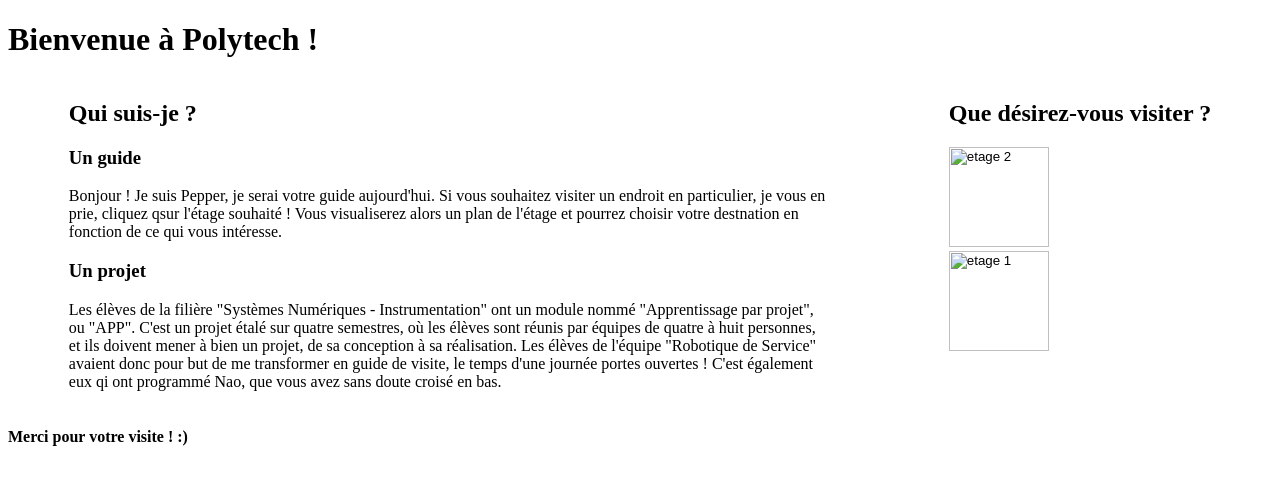
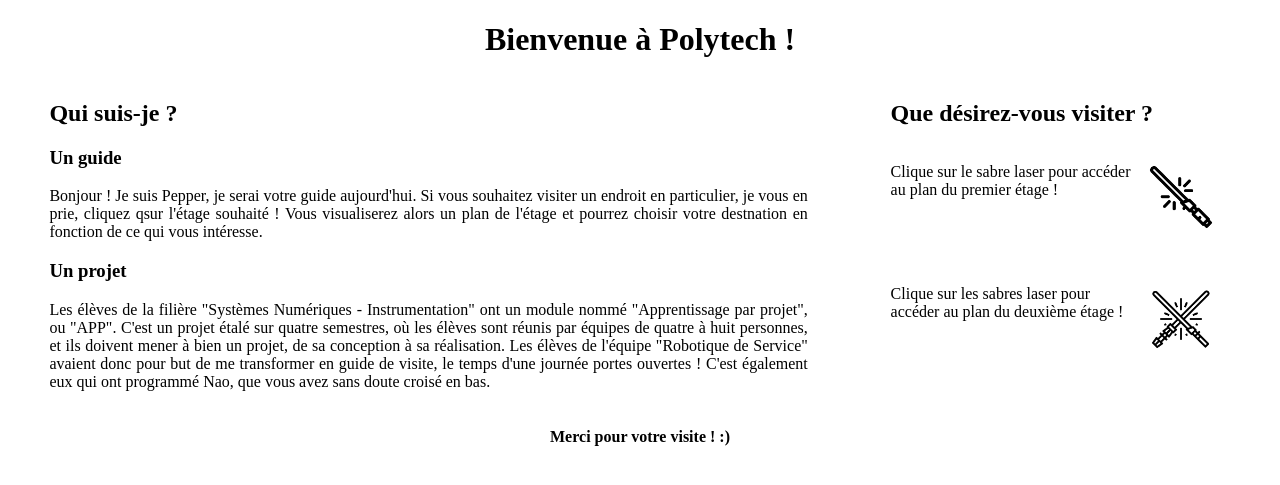
Before and after one commit to PolytechAnnecy-RobotiqueDeService/APP_RobotiqueDeService, a PHP site: page / in a window 1280 px wide. Shown: the top 485 px of the page. Run offline with PHP 8.4, Linux system fonts and the light colour scheme.

Commit message:
finalisation page d'accueil sauf fond et site web

```diff
--- a/Tablette/html/index.html
+++ b/Tablette/html/index.html
@@ -8,6 +8,7 @@
 </head>
 
 <body>
+	<div class="fond">
 
 		<h1>Bienvenue à Polytech !</h1>
 
@@ -18,17 +19,21 @@
 				<h3>Un guide</h3>
 				<p>Bonjour ! Je suis Pepper, je serai votre guide aujourd'hui. Si vous souhaitez visiter un endroit en particulier, je vous en prie, cliquez qsur l'étage souhaité ! Vous visualiserez alors un plan de l'étage et pourrez choisir votre destnation en fonction de ce qui vous intéresse. </p>
 				<h3>Un projet</h3>
-            <p>Les élèves de la filière "Systèmes Numériques - Instrumentation" ont un module nommé "Apprentissage par projet", ou "APP". C'est un projet étalé sur quatre semestres, où les élèves sont réunis par équipes de quatre à huit personnes, et ils doivent mener à bien un projet, de sa conception à sa réalisation. Les élèves de l'équipe "Robotique de Service" avaient donc pour but de me transformer en guide de visite, le temps d'une journée portes ouvertes ! C'est également eux qi ont programmé Nao, que vous avez sans doute croisé en bas. </p>
+				<p>Les élèves de la filière "Systèmes Numériques - Instrumentation" ont un module nommé "Apprentissage par projet", ou "APP". C'est un projet étalé sur quatre semestres, où les élèves sont réunis par équipes de quatre à huit personnes, et ils doivent mener à bien un projet, de sa conception à sa réalisation. Les élèves de l'équipe "Robotique de Service" avaient donc pour but de me transformer en guide de visite, le temps d'une journée portes ouvertes ! C'est également eux qui ont programmé Nao, que vous avez sans doute croisé en bas. </p>
 			</div>
 
 			<div id = "visite">
 				<h2>Que désirez-vous visiter ?</h2>
-			<div class="bouton_etage"><a href="pages/etage_2/etage_2.html"><input type="image" value="etage 2" width="100" height="100"></a></div>
-			<div class="bouton_etage"><a href="pages/etage_1/etage_1.html"><input type="image" value="etage 1" width="100" height="100"></a></div>
+				<div class="bouton_etage"><p>Clique sur le sabre laser pour accéder au plan du premier étage ! </p><a href="pages/etage_1/etage_1.html"><input type="image" src ="pages/images/sabrelaser.png" width="100" height="100"></a></div>
+				<br>
+				<div class="bouton_etage"><p>Clique sur les sabres laser pour accéder au plan du deuxième étage !</p><a href="pages/etage_2/etage_2.html"><input type="image" src="pages/images/sabreslasers.png" width="100" height="100"></a></div>
+
+
 			</div>
 
 		</div>
 
 		<h4>Merci pour votre visite ! :) </h4>
+	</div>
 </body>
 </html>
--- a/Tablette/html/pages/index.css
+++ b/Tablette/html/pages/index.css
@@ -1,5 +1,9 @@
-.h1{
-    align-self: center;
+h1{
+    text-align: center;
+}
+
+h4{
+    text-align: center;
 }
 
 .contenu{
@@ -10,11 +14,17 @@
 
 .presentation{
     width: 60%;
+    text-align: justify;
 }
 
 .visite{
     width: 35%;
     display: flex;
     flex-direction: column;
-    align-items: center;
+    justify-content: space-around;
 }
+
+.bouton_etage{
+    display: flex;
+    width : 340px;
+}
```
Also changed, not shown: Tablette/html/pages/images/sabrelaser.png (added), Tablette/html/pages/images/sabreslasers.png (added). Lines whose indentation alone changed are shown as unchanged.
